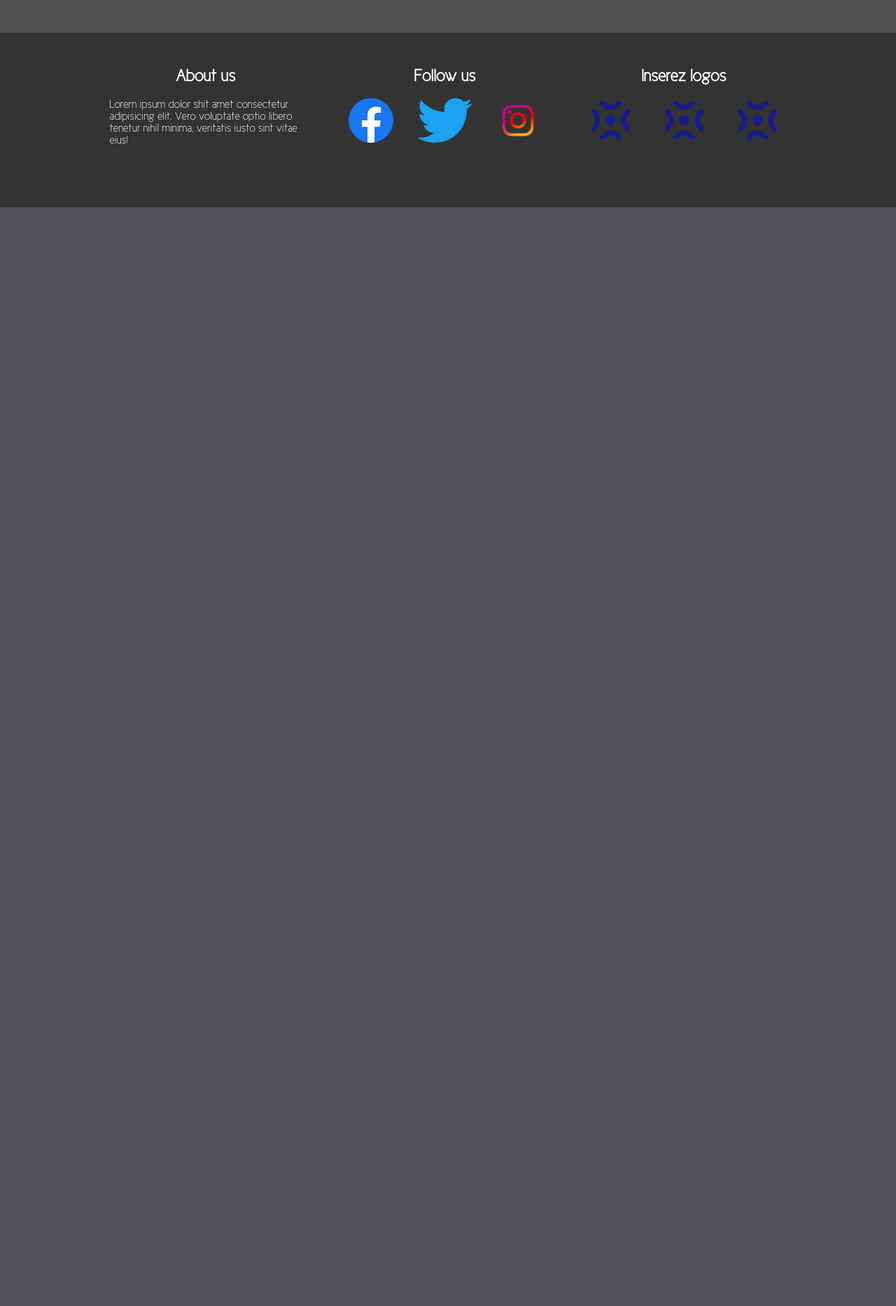
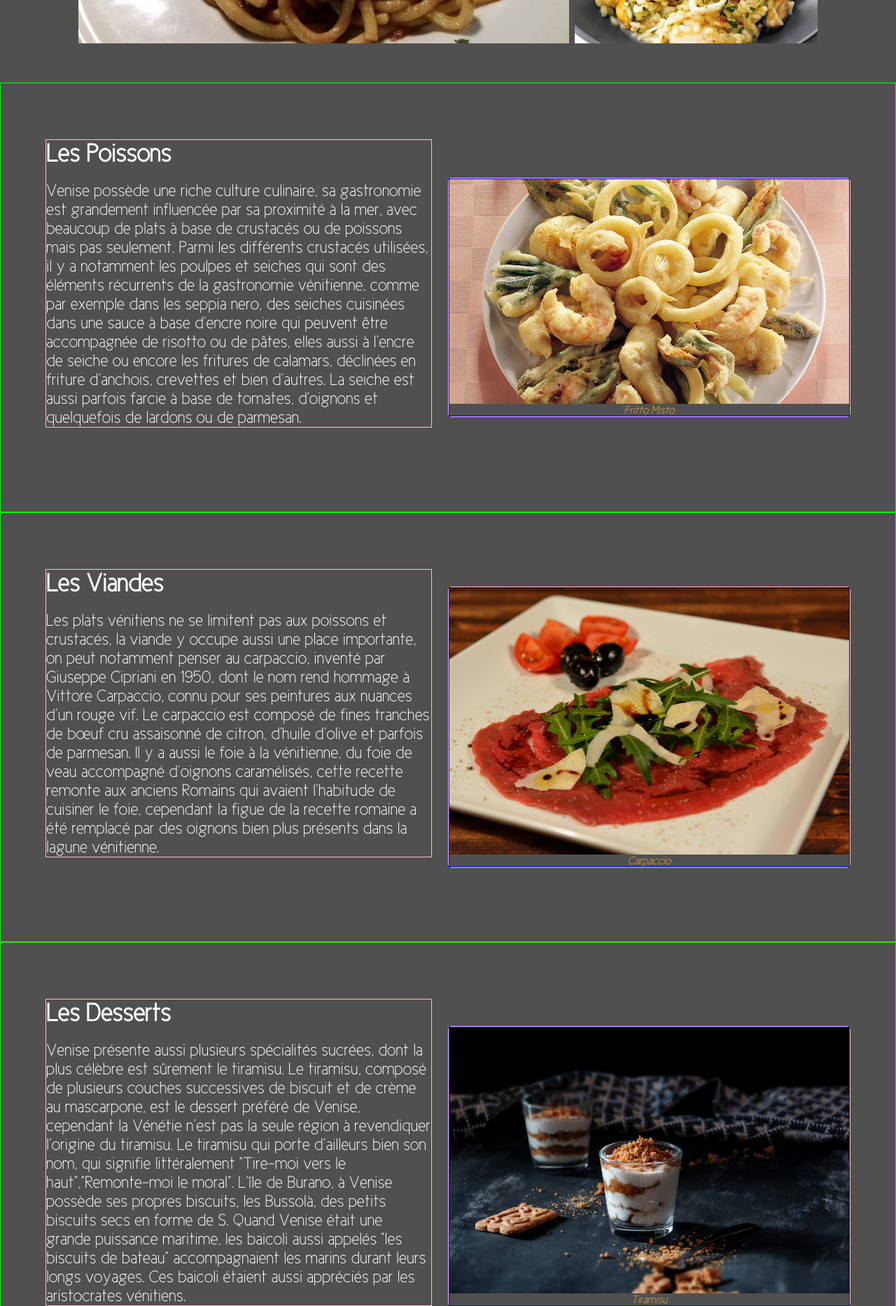
Before and after one commit to Meledit/UNESCO-Venise, a PHP site: page /PageGastronomieTest.html in a window 1280 px wide. Shown: the part 2757-4623 px from the top of the page at 70% size. Before the commit the page ends 3053 px from the top, so only its background shows below. Run offline with PHP 8.4, Linux system fonts and the light colour scheme.

Commit message:
Avancée Page Gastronomie

```diff
--- a/PageGastronomieTest.html
+++ b/PageGastronomieTest.html
@@ -83,7 +83,7 @@
 
                 <div class="gallery">
                     <div class="gallery__item gallery__item--1">
-                        <a href="PageGastronomieContenu.html" class="gallery__link">
+                        <a href="#Poissons" class="gallery__link">
                             <img src="Images/Gastronomie/Fritto_misto3(pas libre).jpg" class="gallery__image" />
                             <div class="gallery__overlay">
                                 <span>Poissons</span>
@@ -91,7 +91,7 @@
                         </a>
                     </div>
                     <div class="gallery__item gallery__item--2">
-                        <a href="#" class="gallery__link">
+                        <a href="#Viandes" class="gallery__link">
                             <img src="Images/Gastronomie/Carpaccio2.jpg" class="gallery__image" />
                             <div class="gallery__overlay">
                                 <span>Viandes</span>
@@ -99,7 +99,7 @@
                         </a>
                     </div>
                     <div class="gallery__item gallery__item--3">
-                        <a href="#" class="gallery__link">
+                        <a href="#Desserts" class="gallery__link">
                             <img src="Images/Gastronomie/Tiramisu2.jpg" class="gallery__image" />
                             <div class="gallery__overlay">
                                 <span>Desserts</span>
@@ -107,7 +107,7 @@
                         </a>
                     </div>
                     <div class="gallery__item gallery__item--4">
-                        <a href="#" class="gallery__link">
+                        <a href="#Cocktails" class="gallery__link">
                             <img src="Images/Gastronomie/Spritz2.jpg" class="gallery__image" />
                             <div class="gallery__overlay">
                                 <span>Cocktails & Boissons</span>
@@ -115,7 +115,7 @@
                         </a>
                     </div>
                     <div class="gallery__item gallery__item--5">
-                        <a href="#" class="gallery__link">
+                        <a href="#Pates" class="gallery__link">
                             <img src="Images/Gastronomie/Pates(Bigoli).jpg" class="gallery__image" />
                             <div class="gallery__overlay">
                                 <span>Pates</span>
@@ -123,7 +123,7 @@
                         </a>
                     </div>
                     <div class="gallery__item gallery__item--6">
-                        <a href="#" class="gallery__link">
+                        <a href="#Riz" class="gallery__link">
                             <img src="Images/Gastronomie/Risotto1.jpg" class="gallery__image" />
                             <div class="gallery__overlay">
                                 <span>Riz et accompagnements</span>
@@ -133,6 +133,103 @@
                 </div>
             </div>
             </div>
+
+            <div class="bg" id="Poissons">
+                <article>
+                    <h2>Les Poissons</h2>
+                    Venise possède une riche culture culinaire, sa gastronomie est grandement influencée par sa proximité à la mer, avec beaucoup de plats à base de crustacés ou de poissons mais pas seulement. Parmi les différents crustacés utilisées, il y a notamment les poulpes et seiches qui sont des éléments récurrents de la gastronomie vénitienne, comme par exemple dans les seppia nero, des seiches cuisinées dans une sauce à base d’encre noire qui peuvent être accompagnée de risotto ou de pâtes, elles aussi à l’encre de seiche ou encore les fritures de calamars, déclinées en friture d’anchois, crevettes et bien d’autres.
+                    La seiche est aussi parfois farcie à base de tomates, d'oignons et quelquefois de lardons ou de parmesan.
+                </article>
+                <div class="ZoneImg">
+                    <div class="ImgEtLegende">
+                        <img src="images/Gastronomie/fritto_misto2(pas libre).jpg" alt="image de fritures">
+                        <p>Fritto Misto</p>
+                    </div>
+                </div>
+            </div>
+
+            <div class="bg" id="Viandes">
+                <article>
+                    <h2>Les Viandes</h2>
+                    Les plats vénitiens ne se limitent pas aux poissons et crustacés, la viande y occupe aussi une place importante, on peut notamment penser au carpaccio, inventé par Giuseppe Cipriani en 1950, dont le nom rend hommage à Vittore Carpaccio, connu pour ses peintures aux nuances d’un rouge vif. Le carpaccio est composé de fines tranches de bœuf cru assaisonné de citron, d'huile d’olive et parfois de parmesan. Il y a aussi le foie à la vénitienne, du foie de veau accompagné d’oignons caramélisés, cette recette remonte aux anciens Romains qui avaient l’habitude de cuisiner le foie, cependant la figue de la recette
+                    romaine a été remplacé par des oignons bien plus présents dans la lagune vénitienne.
+
+                </article>
+                <div class="ZoneImg">
+                    <div class="ImgEtLegende">
+                        <img src="images/Gastronomie/Carpaccio2.jpg" alt="image de carpaccio">
+                        <p>Carpaccio</p>
+                    </div>
+                </div>
+            </div>
+
+            <div class="bg" id="Desserts">
+                <article>
+                    <h2>Les Desserts</h2>
+                    Venise présente aussi plusieurs spécialités sucrées, dont la plus célèbre est sûrement le tiramisu. Le tiramisu, composé de plusieurs couches successives de biscuit et de crème au mascarpone, est le dessert préféré de Venise, cependant la Vénétie n’est pas la seule région à revendiquer l’origine du tiramisu. Le tiramisu qui porte d’ailleurs bien son nom, qui signifie littéralement “Tire-moi vers le haut”,”Remonte-moi le moral”. L’île de Burano, à Venise possède ses propres biscuits, les Bussolà, des petits biscuits secs en forme de S. Quand Venise était une grande puissance maritime, les baicoli aussi
+                    appelés “les biscuits de bateau” accompagnaient les marins durant leurs longs voyages. Ces baicoli étaient aussi appréciés par les aristocrates vénitiens.
+
+                </article>
+                <div class="ZoneImg">
+                    <div class="ImgEtLegende">
+                        <img src="images/Gastronomie/Tiramisu1.jpg" alt="image de tiramisu">
+                        <p>Tiramisu</p>
+                    </div>
+                </div>
+            </div>
+
+            <div class="bg" id="Pates">
+                <article>
+                    <h2>Les Pâtes</h2>
+                    Venise présente aussi plusieurs spécialités sucrées, dont la plus célèbre est sûrement le tiramisu. Le tiramisu, composé de plusieurs couches successives de biscuit et de crème au mascarpone, est le dessert préféré de Venise, cependant la Vénétie n’est pas la seule région à revendiquer l’origine du tiramisu. Le tiramisu qui porte d’ailleurs bien son nom, qui signifie littéralement “Tire-moi vers le haut”,”Remonte-moi le moral”. L’île de Burano, à Venise possède ses propres biscuits, les Bussolà, des petits biscuits secs en forme de S. Quand Venise était une grande puissance maritime, les baicoli aussi
+                    appelés “les biscuits de bateau” accompagnaient les marins durant leurs longs voyages. Ces baicoli étaient aussi appréciés par les aristocrates vénitiens.
+
+                </article>
+                <div class="ZoneImg">
+                    <div class="ImgEtLegende">
+                        <img src="images/Gastronomie/Pates(Bigoli).jpg" alt="image de bigoli">
+                        <p>Bigoli</p>
+                    </div>
+                    <div class="ImgEtLegende">
+                        <img src="images/Gastronomie/Pates(AlNero PasLibreDeDroit).jpg" alt="image de Pasta Al Nero">
+                        <p>Pasta Al Nero</p>
+                    </div>
+                </div>
+            </div>
+
+            <div class="bg" id="Riz">
+                <article>
+                    <h2>Les Accompagnements et Riz</h2>
+                    Venise présente aussi plusieurs spécialités sucrées, dont la plus célèbre est sûrement le tiramisu. Le tiramisu, composé de plusieurs couches successives de biscuit et de crème au mascarpone, est le dessert préféré de Venise, cependant la Vénétie n’est pas la seule région à revendiquer l’origine du tiramisu. Le tiramisu qui porte d’ailleurs bien son nom, qui signifie littéralement “Tire-moi vers le haut”,”Remonte-moi le moral”. L’île de Burano, à Venise possède ses propres biscuits, les Bussolà, des petits biscuits secs en forme de S. Quand Venise était une grande puissance maritime, les baicoli aussi
+                    appelés “les biscuits de bateau” accompagnaient les marins durant leurs longs voyages. Ces baicoli étaient aussi appréciés par les aristocrates vénitiens.
+
+                </article>
+                <div class="ZoneImg">
+                    <div class="ImgEtLegende">
+                        <img src="images/Gastronomie/Risotto1.jpg" alt="image de Risotto">
+                        <p>Risotto de Fruits de Mer</p>
+                    </div>
+
+                </div>
+            </div>
+
+            <div class="bg" id="Cocktails">
+                <article>
+                    <h2>Les Boissons et Cocktails</h2>
+                    Parmi les spécialités vénitienne, on peut aussi évoquer certaines boissons, dont le Spritz, un cocktail composé d’eau pétillante, de prosecco (un vin blanc effervescent italien) et  d’Aperol (un apéritif), qui peut être accompagné d’une rondelle de citron ou d’orange. Le spritz tire son origine du XIXème siècle, lorsque les autrichiens dominaient la Vénétie.
+                    Ou encore le Bellini, un cocktail à base de prosecco et de nectar de pêches blanches inventé par Giuseppe Cipriani, qui a également inventé le carpaccio. Venise possède aussi plusieurs vins italiens et liqueurs dont le Maraschino à base de cerises.
+
+                </article>
+                <div class="ZoneImg">
+                    <div class="ImgEtLegende">
+                        <img src="images/Gastronomie/Spritz2.jpg" alt="image de Spritz">
+                        <p>Spritz</p>
+                    </div>
+
+                </div>
+            </div>
+
+
 
         <footer>
             <div class="section-footer">
--- a/style.css
+++ b/style.css
@@ -439,10 +439,6 @@ footer {
         width: 100%;
     }
 
-    .bg article {
-        width: 100%;
-    }
-
     .bg img {
         width: 100%;
     }
--- a/styleGastronomie.css
+++ b/styleGastronomie.css
@@ -1,3 +1,4 @@
+
 
 * {
     box-sizing: border-box;
@@ -304,9 +305,11 @@ ul > li > .button {
     width: 100%;
     background-color: var(--clr-fond-secondaire);
     display: flex;
-    flex-direction: column;
-    justify-content: space-around;
+    flex-wrap: wrap;
+    align-items: center;
+    justify-content: space-between;
     padding: 10vh 5vw 10vh 5vw;
+    border:1px solid lime;
 }
 
 .gauche {
@@ -318,13 +321,62 @@ ul > li > .button {
 }
 
 .bg article {
-    width: 50%;
+    width: 48%;
     font-size: 1.5em;
+    margin-bottom: 40px;
+    /*flex-grow: 1;*/
+    border:1px solid pink
+}
+
+.bg > article > h2 {
+    margin-bottom: 20px;
 }
 
 article > h3 {
     font-size: 2em;
     margin: 0px 0px 5vh 0px;
+}
+
+.bg > img {
+    width: 50%;
+    border-radius: 5px;
+    box-shadow: 0px 5px 10px rgba(29, 28, 28, 0.363);
+    border: 1px solid lime
+}
+
+.bg > .ZoneImg {
+    display:flex;
+    flex-direction: row;
+    align-items: center;
+    justify-content: space-evenly;
+    flex-wrap:wrap;
+    width: 50%;
+    height:100%;
+    border-radius: 5px;
+    /*flex-grow: 1;*/
+
+    border: 1px solid pink
+}
+
+
+
+.ImgEtLegende{
+    width:49%;
+    display:flex;
+    flex-direction:column;
+    flex-grow:1;
+    border: 1px solid blue
+}
+
+.ImgEtLegende img{
+    width:auto;
+    height:auto,
+}
+
+.ImgEtLegende p{
+    color:var(--clr-secondaire);
+    font-style:italic;
+    align-self: center;
 }
 
 /* carte interactive */
@@ -423,11 +475,25 @@ footer {
 
 }
 
-@media (max-width: 490px) {
+@media (max-width:1200px){
+    .bg article {
+        width: 100%;
+    }
+
+    .bg img {
+        width: 100%;
+    }
+
+    .bg .ZoneImg {
+        width: 100%;
+    }
+}
+
+@media (max-width: 400px) {
 
     .bg article {
         width: 100%;
-        margin: 0px 0px 5vh 5vw;
+        margin: 10px;
         font-size: 1.25em;
     }
 
```
Also changed, not shown: PageGastronomieContenu.html (+90 -1 lines).
